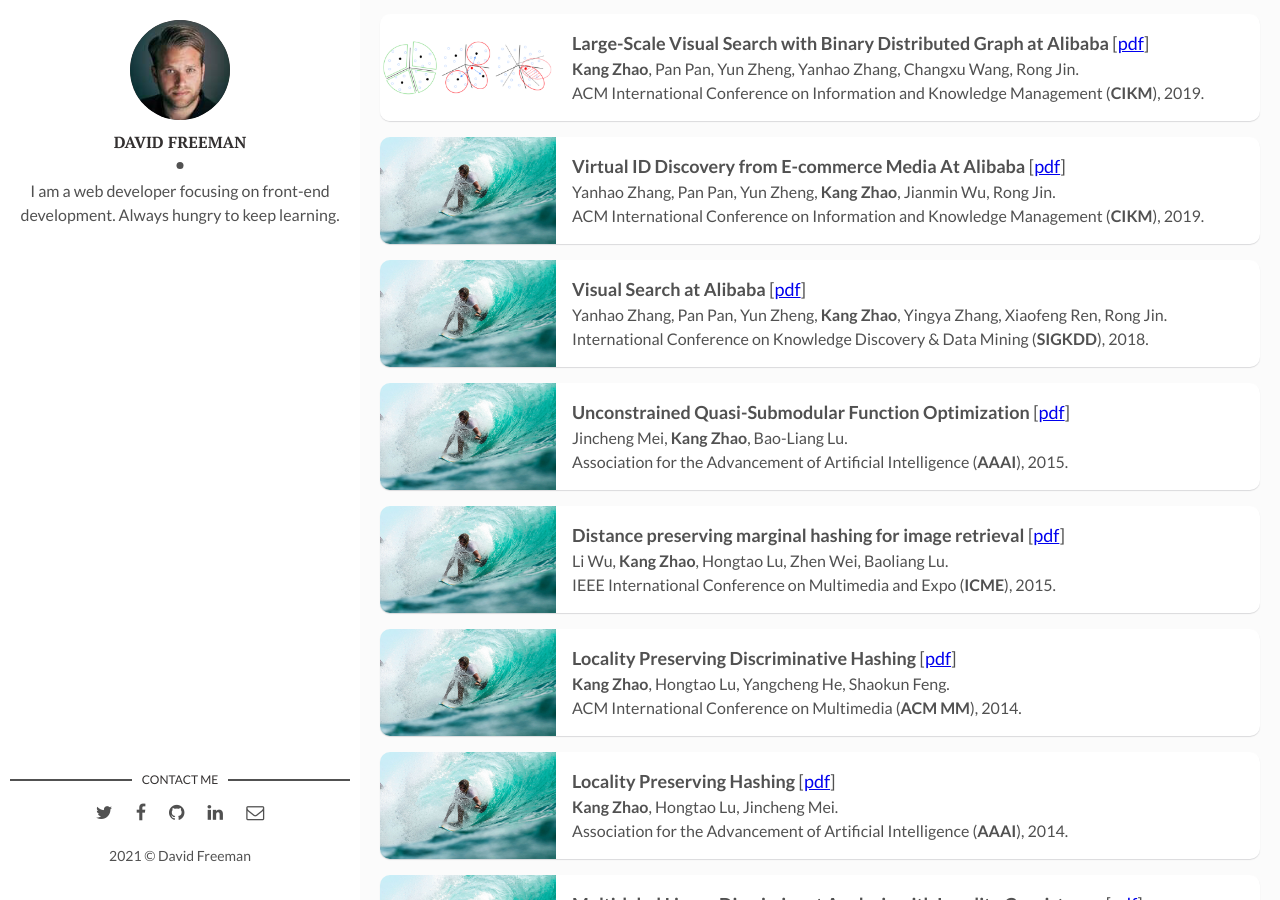
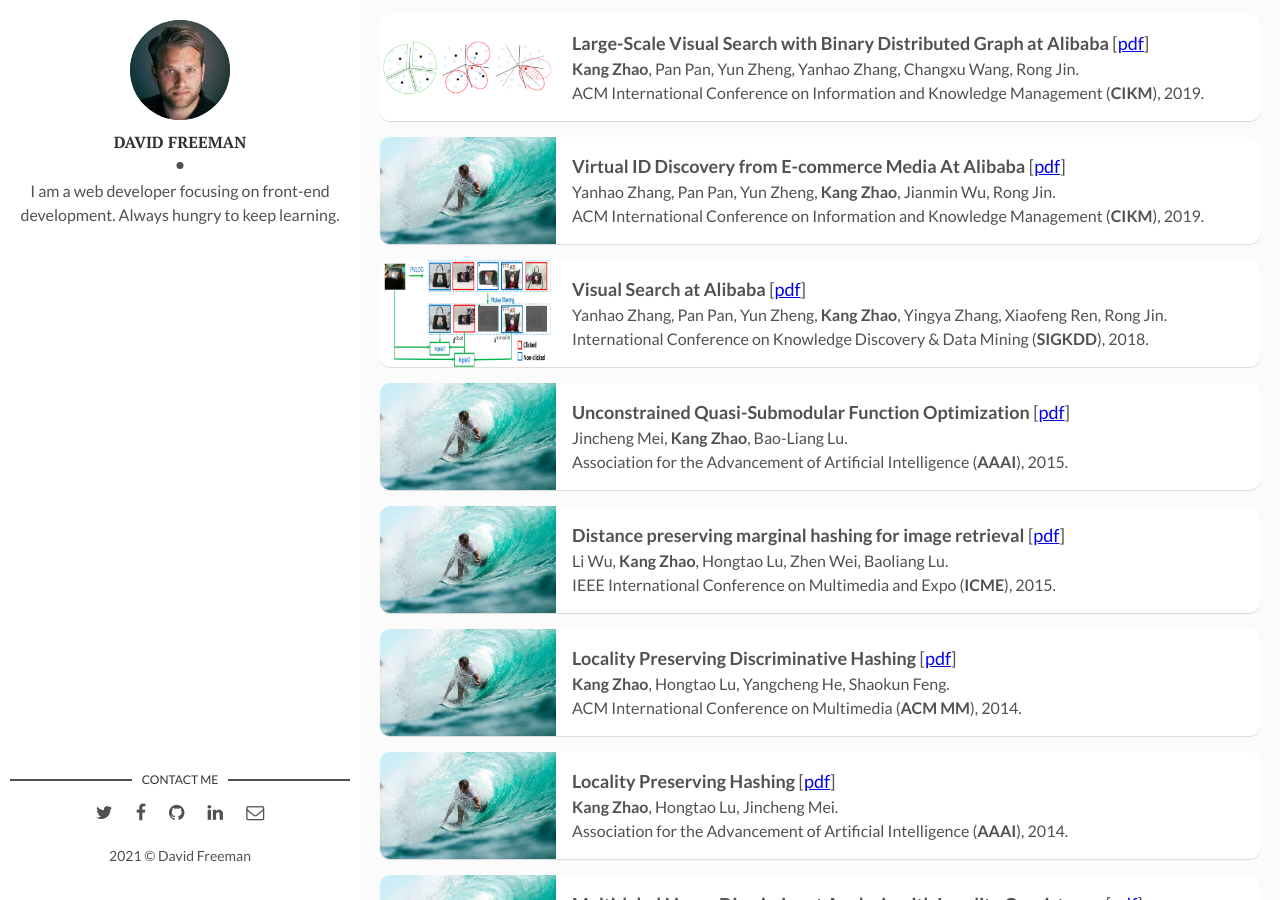
Before and after one commit to kangzhao2/kangzhao2.github.io, a Jekyll site: the page built from index.html, in a window 1280 px wide and 900 px high, scrolled down 426 px. Built offline with Jekyll 4.4.1, drawn with Linux system fonts in a browser that asks for light colours; the list of posts is cut into pages by our own code.

Commit message:
Update index.html

```diff
--- a/index.html
+++ b/index.html
@@ -24,7 +24,7 @@ layout: main
 </article>
 
 <article class="post">
-  <a class="post-thumbnail" style="background-image: url({{"/assets/img/i-rest.jpg"}})"></a>
+  <a class="post-thumbnail" style="background-image: url({{"/assets/img/KDD2018.jpg"}})"></a>
   <div class="post-content">
     <p><font size="4"><b>Visual Search at Alibaba</b> [<a href="https://drive.google.com/open?id=1EsqKRAYAxkdkd72zLJC4BRiLZno8DKZh">pdf</a>]</font> <br>Yanhao Zhang, Pan Pan, Yun Zheng, <b>Kang Zhao</b>, Yingya Zhang, Xiaofeng Ren, Rong Jin. <br>International Conference on Knowledge Discovery & Data Mining (<b>SIGKDD</b>), 2018.</p>
   </div>
```
